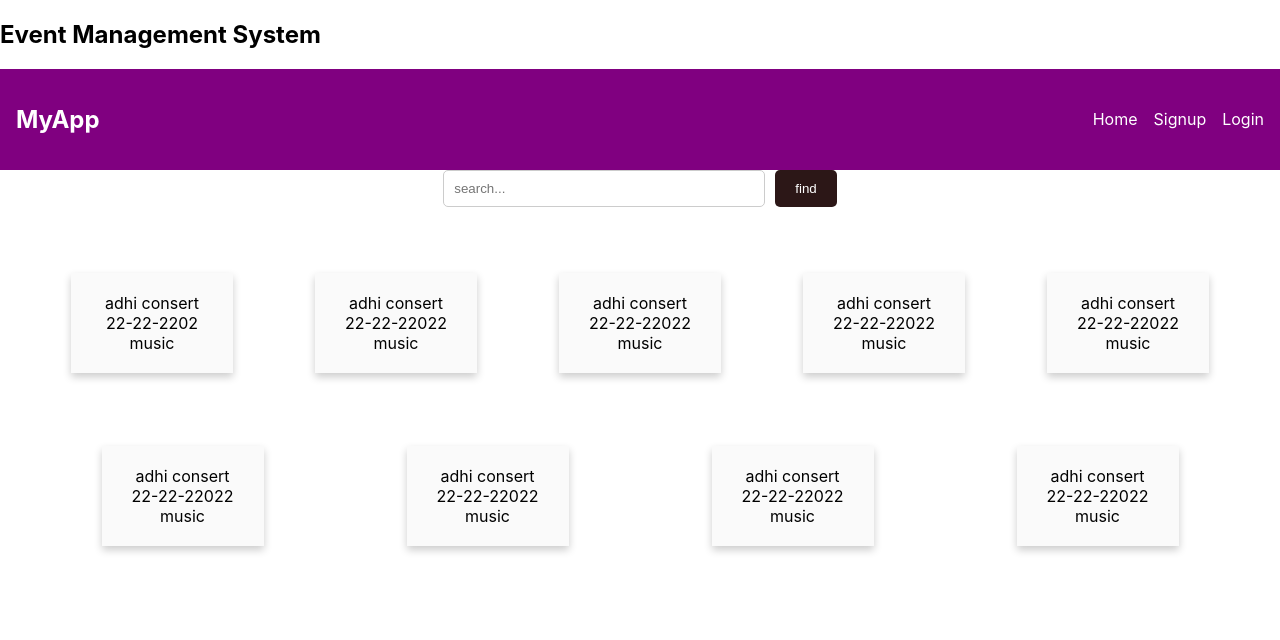
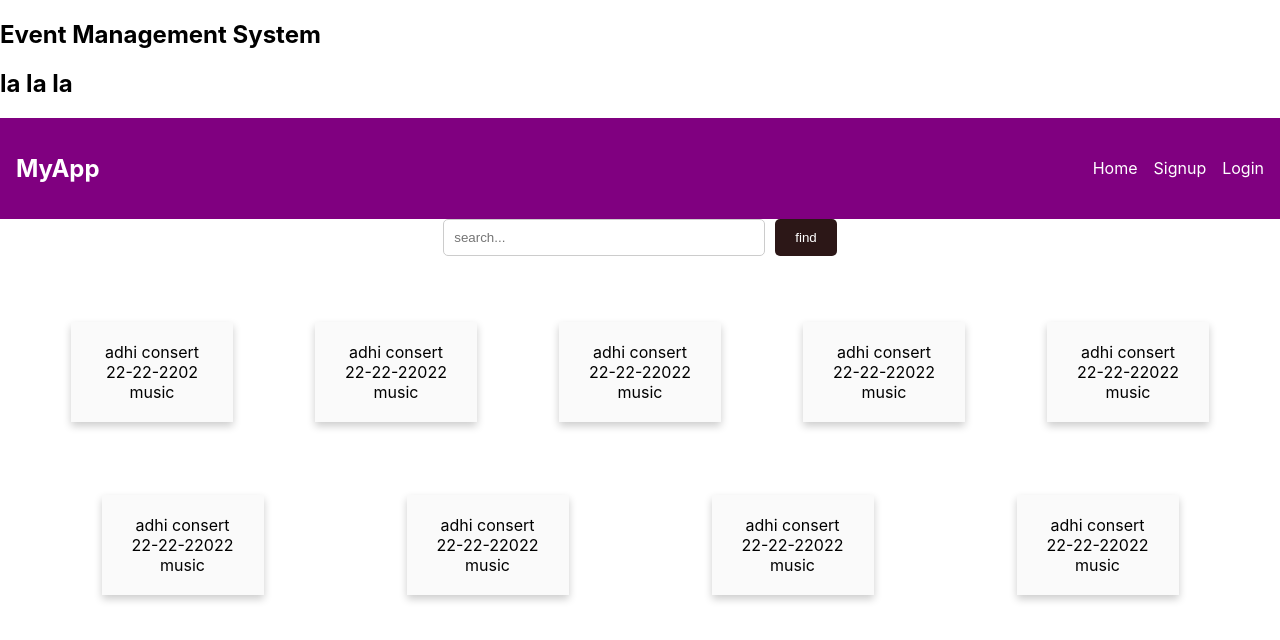
Before and after one commit to pavankalyan-22/Event-Management-System, a React (Create React App) app in the folder Front-end/myapp/: page / in a window 1280 px wide. Shown: the top 640 px of the page. Built offline with nearby package versions, Linux system fonts and the light colour scheme.

Commit message:
check again

```diff
--- a/Front-end/myapp/src/homeComponent/Homepage.jsx
+++ b/Front-end/myapp/src/homeComponent/Homepage.jsx
@@ -7,6 +7,7 @@ export class homepage extends Component {
 			<>
 				<div>
 					<h2>Event Management System</h2>
+					<h2>la la la </h2>
 				</div>
 				<NavBar />
 			</>
```
